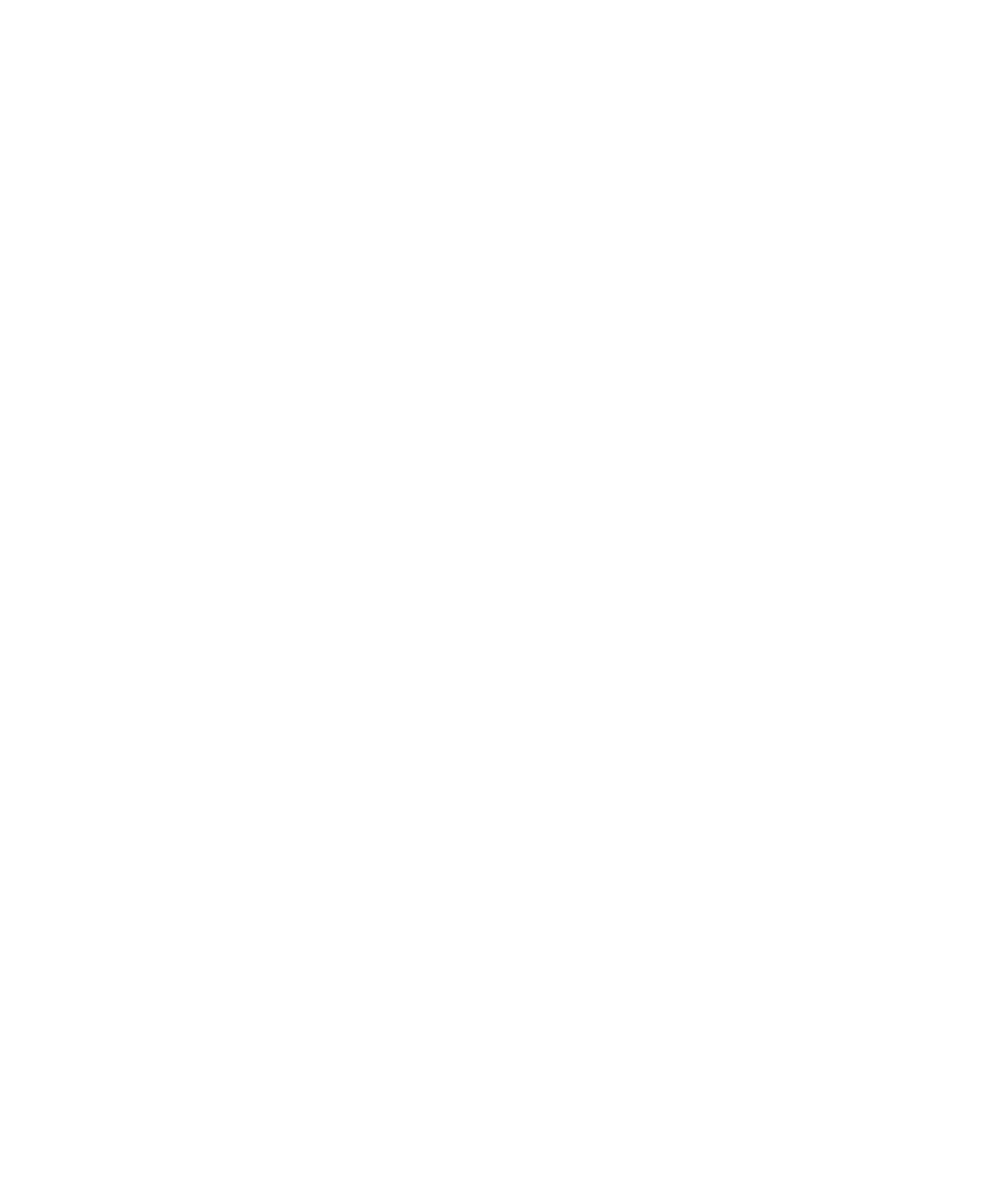
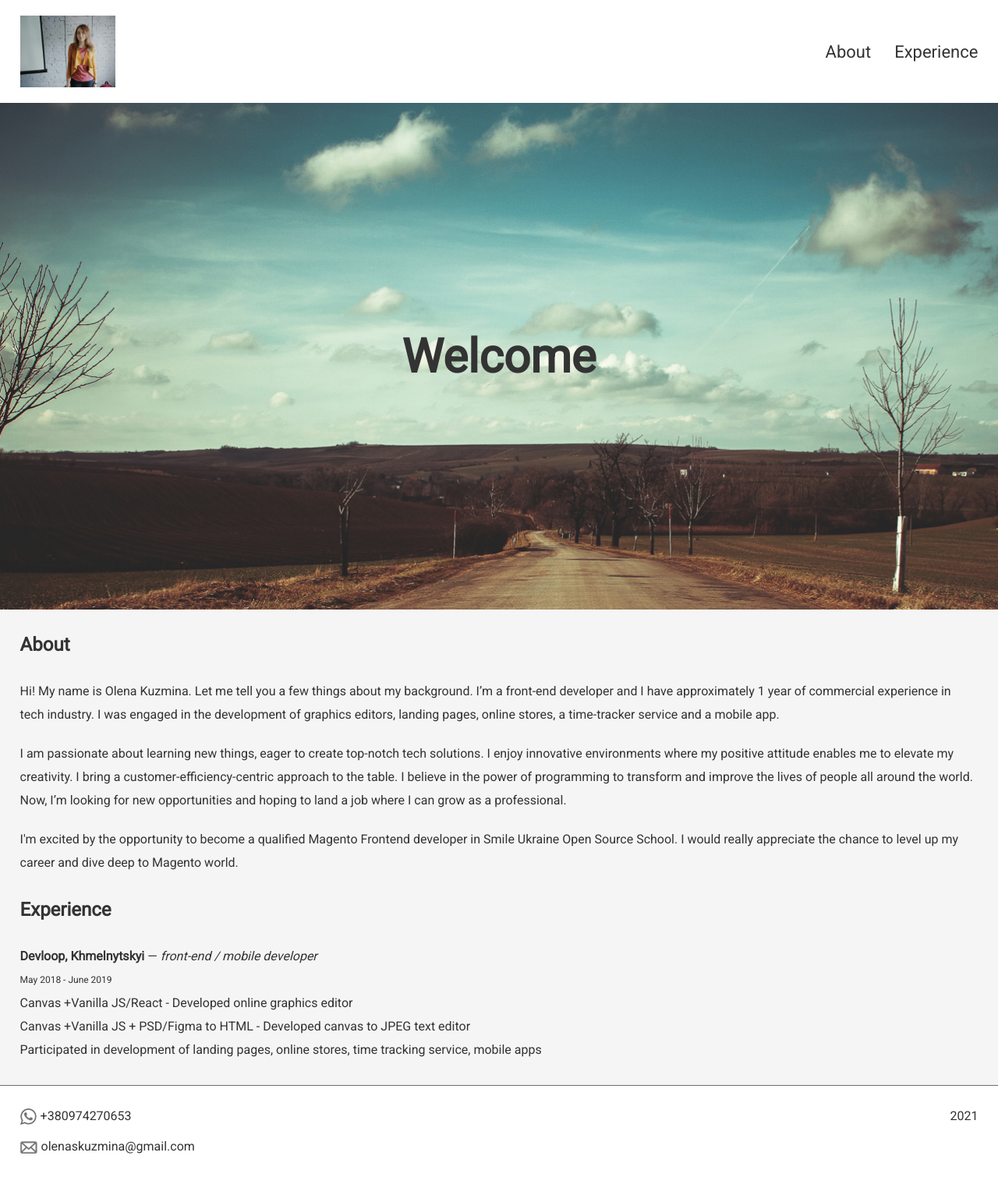
Before and after one commit to valenitin/oss_21, a plain HTML site: page index.html in a window 1280 px wide. Shown: the whole page at 78% size. Before the commit the page ends 800 px from the top, so only its background shows below. Drawn offline with Linux system fonts and the light colour scheme.

Commit message:
Added a self-introduction page

```diff
--- /dev/null
+++ b/css/styles.css
@@ -0,0 +1,240 @@
+body {
+    font: normal 16px 'Roboto', sans-serif;
+    background: #fff;
+    color: #333333;
+}
+
+* {
+    box-sizing: border-box;
+}
+
+p, h1, h2, h3, h4, h5, h6, html, body {
+    margin: 0;
+    padding: 0;
+}
+
+menu, nav, ul, ul li {
+    list-style: none;
+    margin: 0;
+    padding: 0;
+}
+
+:focus {
+    outline: none !important;
+}
+
+.clr:after {
+    content: '';
+    display: block;
+    clear: both;
+}
+
+.fl_left {
+    float: left;
+}
+
+.fl_right {
+    float: right;
+}
+
+/*#mainwrapper {
+    position: relative;
+    overflow: hidden;
+    width: 100%;
+    background: #fff;
+}
+*/
+
+.container {
+    margin: 0 auto;
+    width: 96%;
+}
+
+
+a {
+    text-decoration: none;
+    color: #333333;
+}
+
+a:hover {
+
+}
+
+a:active {
+
+}
+
+a:visited {
+
+}
+
+a img {
+    border: none;
+}
+
+strong {
+    font-weight: bold;
+}
+
+em {
+    font-style: italic;
+}
+
+form, menu, iframe {
+    display: block;
+    margin: 0;
+    padding: 0;
+    border: none;
+}
+
+ol, ul, dl, li, dt, dd {
+    margin: 0;
+    padding: 0;
+    list-style: none;
+}
+
+* {
+    outline: none;
+}
+
+.header-wrap {
+    display: flex;
+    justify-content: space-between;
+    align-items: center;
+    padding: 20px 0;
+}
+
+.header-wrap__avatar {
+    width: 10%;
+}
+
+.header-wrap__avatar img {
+    display: block;
+    width: 100%;
+    height: auto;
+}
+
+.header-wrap menu {
+    display: flex;
+}
+
+.header-wrap menu li {
+    font-size: 22px;
+}
+
+.header-wrap menu li:first-of-type {
+    margin-right: 30px;
+}
+
+.main-hero {
+    background: url('../images/main-hero.jpg') left top no-repeat;
+    background-size: cover;
+    min-height: 650px;
+    display: flex;
+    justify-content: center;
+    align-items: center;
+    font-size: 40px;
+}
+
+.main-info {
+    background: #f5f5f5;
+    padding-top: 30px;
+    line-height: 30px;
+}
+
+.main-info, .main-info h2, .main-info__about {
+    padding-bottom: 30px;
+}
+
+.main-info__about p:not(:last-of-type) {
+    padding-bottom: 20px;
+}
+
+.main-info__experience .date {
+    font-size: 12px;
+}
+
+footer.highlighted {
+    position: relative;
+    padding-top: 30px;
+    padding-bottom: 30px;
+}
+
+footer.highlighted:before {
+    content: '';
+    position: absolute;
+    left: 0;
+    top: 0;
+    width: 100%;
+    height: 1px;
+    background: #6e6e6e;
+}
+
+footer .container {
+    display: flex;
+    justify-content: space-between;
+}
+
+.contact-block a {
+    display: block;
+    position: relative;
+}
+
+.contact-block a:before {
+    position: absolute;
+    content: '';
+    left: 0;
+}
+
+.contact-block__phone {
+    margin-bottom: 20px;
+    padding-left: 26px;
+}
+
+.contact-block__email {
+    padding-left: 27px;
+}
+
+.contact-block__phone:before {
+    width: 21px;
+    height: 21px;
+    top: 0;
+    background: url('../images/Layer 32.png') left top no-repeat;
+}
+
+.contact-block__email:before {
+    width: 22px;
+    height: 16px;
+    top: 3px;
+    background: url('../images/Layer 34.png') left top no-repeat;
+}
+
+@media screen and (max-width: 768px) {
+    .header-wrap__avatar {
+        width: 15%;
+    }
+
+    .main-hero {
+        min-height: 50vh !important;
+    }
+}
+
+@media screen and (max-width: 500px) {
+    .header-wrap__avatar {
+        width: 100%;
+        margin-bottom: 10px;
+    }
+
+    .header-wrap {
+        align-items: flex-start;
+        padding-bottom: 0;
+    }
+
+    .header-wrap, .header-wrap menu {
+        flex-direction: column;
+    }
+
+    .header-wrap menu li {
+        padding-bottom: 10px;
+    }
+}
--- a/index.html
+++ b/index.html
@@ -3,8 +3,62 @@
 <head>
     <meta charset="UTF-8">
     <title>Smile OSS 2021</title>
+    <meta name="keywords" content="">
+    <meta name="description" content="">
+    <meta name="format-detection" content="telephone=no">
+    <meta name="viewport" content="width=device-width">
+    <link type="text/css" rel="stylesheet" href="css/styles.css">
+    <link href="https://fonts.googleapis.com/css?family=Comfortaa:400,700|Roboto&amp;subset=cyrillic"
+          rel="stylesheet">
 </head>
 <body>
-
+<header>
+    <div class="container header-wrap">
+        <a href="tel:+380974270653" title="phone" class="header-wrap__avatar">
+            <img src="images/av.jpg" alt="avatar">
+        </a>
+        <nav>
+            <menu>
+                <li><a href="#" title="about">About</a></li>
+                <li><a href="#" title="experience">Experience</a></li>
+            </menu>
+        </nav>
+    </div>
+</header>
+<main>
+    <section class="main-hero">
+        <h1>Welcome</h1>
+    </section>
+    <section class="main-info">
+        <div class="container">
+            <div class="main-info__about">
+                <h2>About</h2>
+                <p>Hi! My name is Olena Kuzmina. Let me tell you a few things about my background. I’m a front-end developer and I have approximately 1 year of commercial experience in tech industry. I was engaged in the development of graphics editors, landing pages, online stores, a time-tracker service and a mobile app.</p>
+                <p>I am passionate about learning new things, eager to create top-notch tech solutions.  I enjoy innovative environments where my positive attitude enables me to elevate my creativity. I bring a customer-efficiency-centric approach to the table. I believe in the power of programming to transform and improve the lives of people all around the world. Now, I’m looking for new opportunities and hoping to land a job where I can grow as a professional.</p>
+                <p>I'm excited by the opportunity to become a qualified Magento Frontend developer in Smile Ukraine Open Source School. I would really appreciate the chance to level up my career and dive deep to Magento world.
+                </p>
+            </div>
+            <div class="main-info__experience">
+                <h2>Experience</h2>
+                <p><strong>Devloop, Khmelnytskyi</strong> —  <em>front-end / mobile developer</em></p>
+                <p class="date">May  2018 -  June 2019</p>
+                <p>Canvas +Vanilla JS/React - Developed online graphics editor</p>
+                <p>Canvas +Vanilla JS + PSD/Figma to HTML - Developed canvas to JPEG text editor </p>
+                <p>Participated in development of landing pages, online stores, time tracking service, mobile apps</p>
+            </div>
+        </div>
+    </section>
+</main>
+<footer class="highlighted">
+<div class="container">
+    <div class="contact-block">
+        <a href="tel:+380974270653" class="contact-block__phone" title="phone">+380974270653</a>
+        <a href="mailto:@olenaskuzmina@gmail.com" class="contact-block__email" title="email">olenaskuzmina@gmail.com</a>
+    </div>
+    <div class="date-block">
+        <p>2021</p>
+    </div>
+</div>
+</footer>
 </body>
 </html>
```
Also changed, not shown: images/Layer 32.png (added), images/Layer 34.png (added), images/av.jpg (added), images/main-hero.jpg (added), 1 other file.
